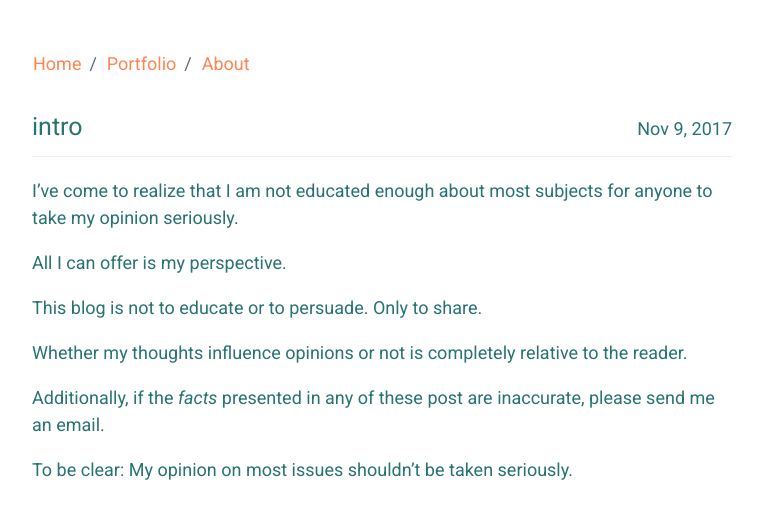
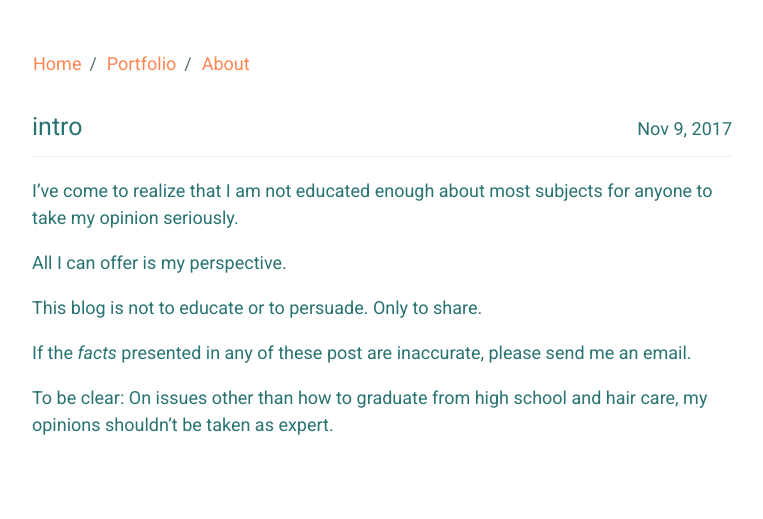
Before and after one commit to iamkahvi/iamkahvi.github.io, a Jekyll site: the page built from _posts/2017-11-09-intro.md, in a window 1280 px wide. Shown: the top 519 px of the page, without its empty margins (258-1021 px from the left). Built offline with Jekyll 4.4.1, drawn with Linux system fonts in a browser that asks for light colours.

Commit message:
intro edits

```diff
--- a/_posts/2017-11-09-intro.md
+++ b/_posts/2017-11-09-intro.md
@@ -11,8 +11,6 @@ All I can offer is my perspective.
 
 This blog is not to educate or to persuade. Only to share.
 
-Whether my thoughts influence opinions or not is completely relative to the reader.
+If the *facts* presented in any of these post are inaccurate, please send me an email.
 
-Additionally, if the *facts* presented in any of these post are inaccurate, please send me an email.
-
-To be clear: My opinion on most issues shouldn’t be taken seriously.
+To be clear: On issues other than how to graduate from high school and hair care, my opinions shouldn’t be taken as expert.
```
Also changed, not shown: 2 other files.
